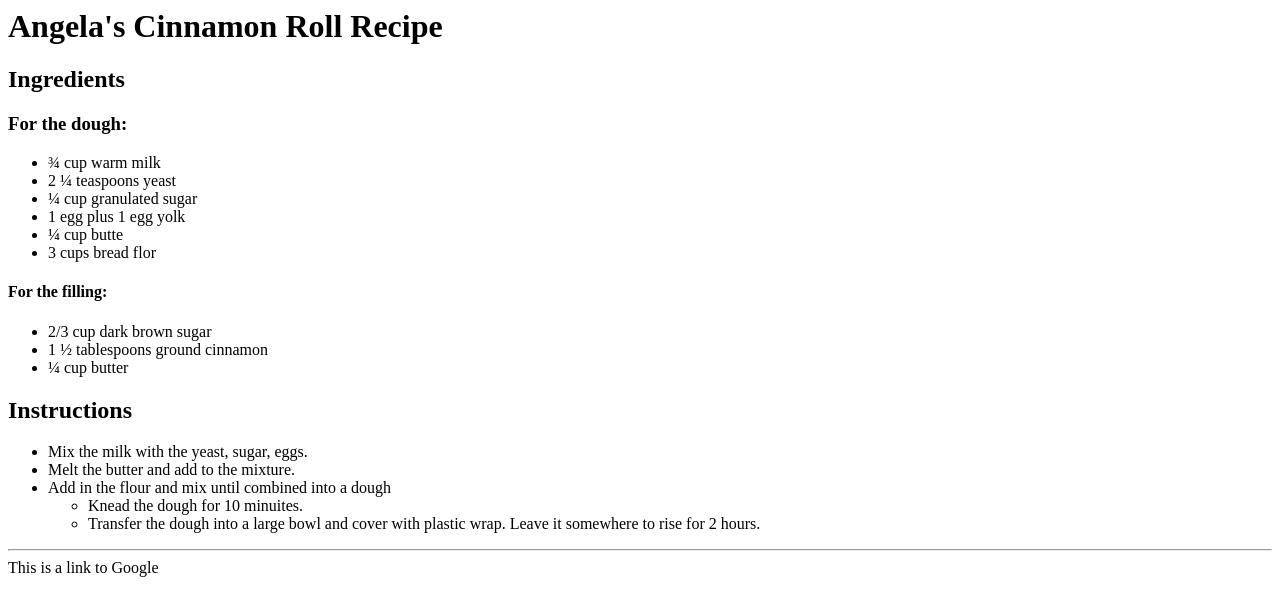
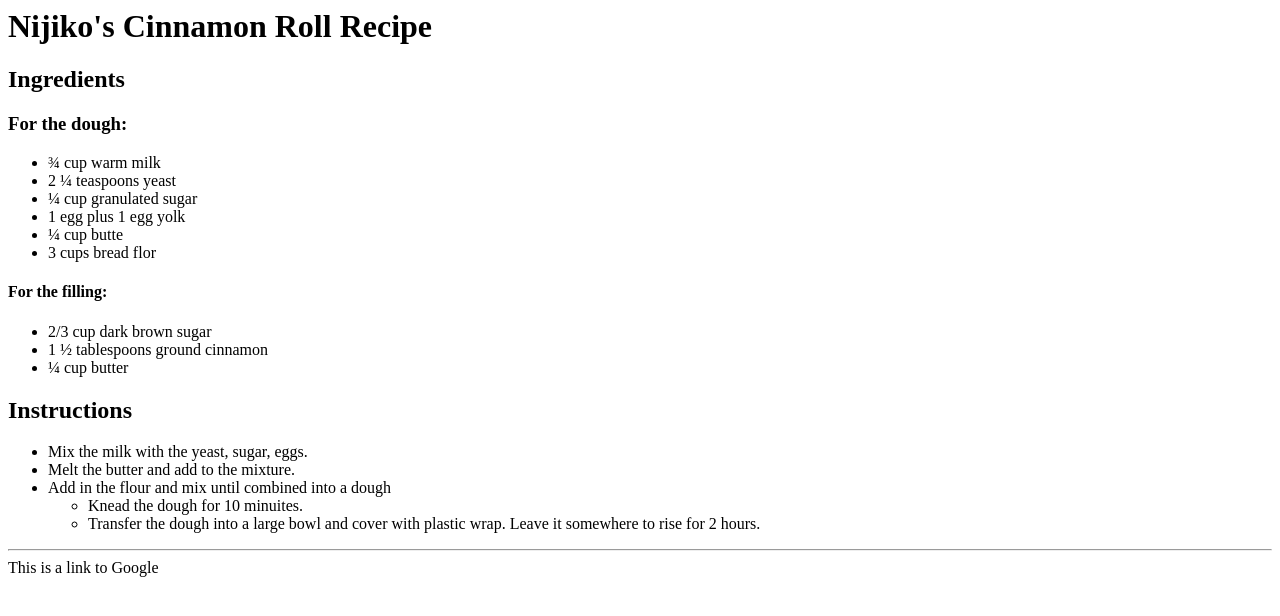
Before and after one commit to nijbeh/udemy, a plain HTML site: page index.html in a window 1280 px wide. Drawn offline with Linux system fonts and the light colour scheme.

Commit message:
changed the name to Nijiko

```diff
--- a/index.html
+++ b/index.html
@@ -1,7 +1,7 @@
 <html lang = "en">
     <title>Nijat's Website on Github</title>
     <body>
-        <h1>Angela's Cinnamon Roll Recipe</h1>
+        <h1>Nijiko's Cinnamon Roll Recipe</h1>
 
         <h2>Ingredients</h2>
 
```
